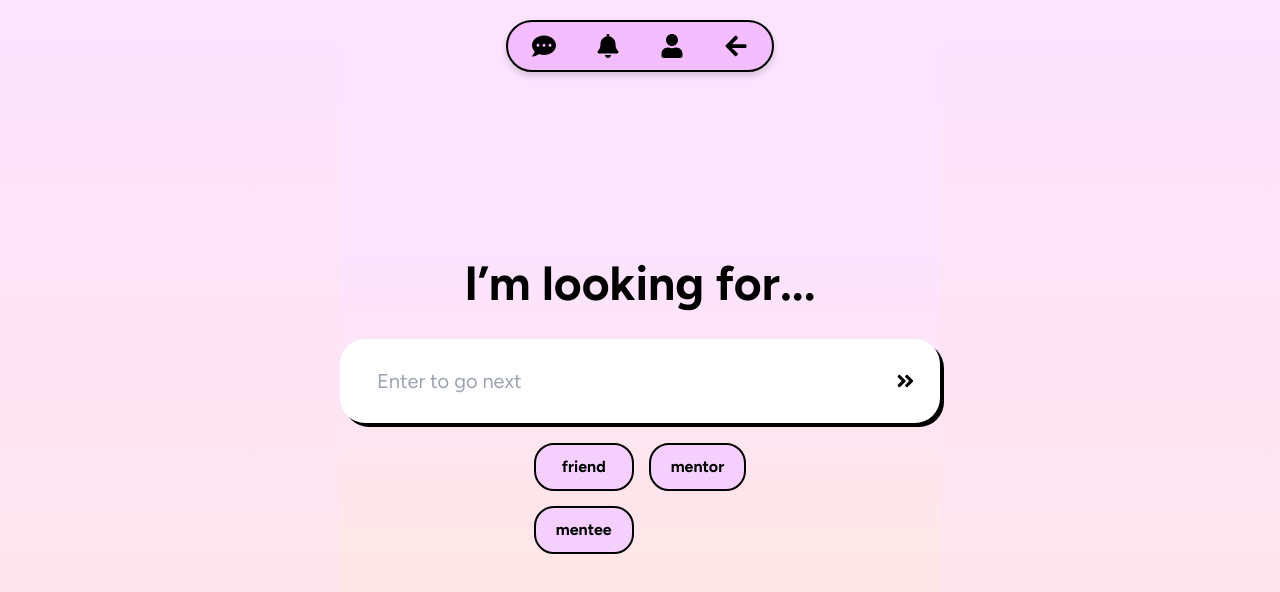
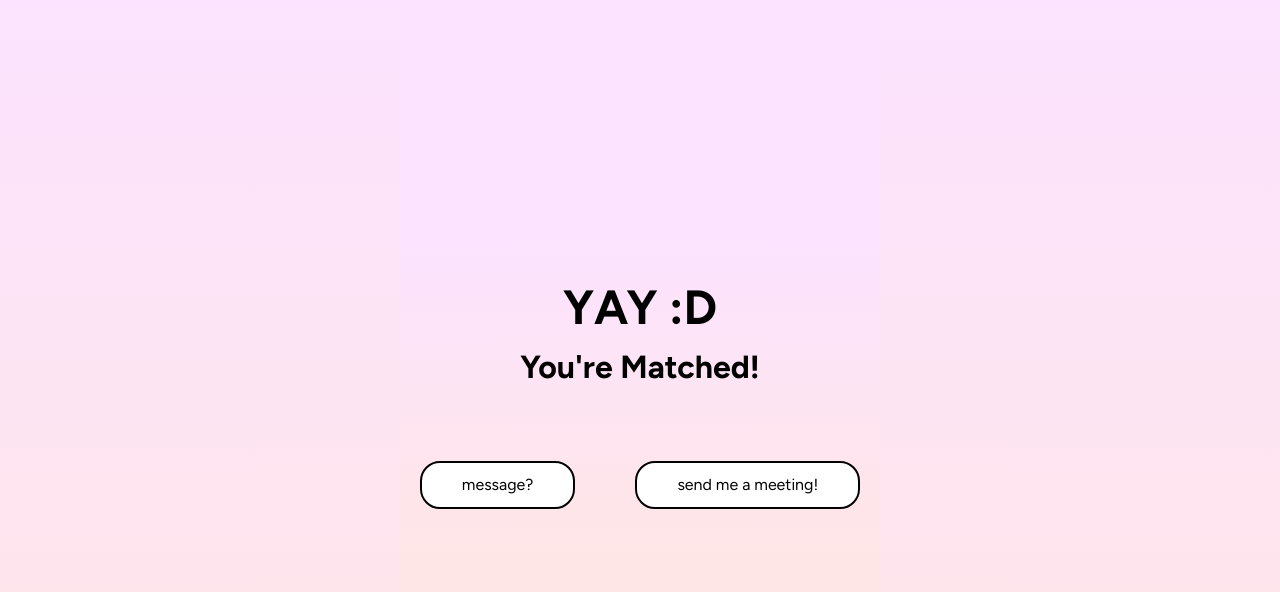
Before and after one commit to aayahosman/TreeHacks-Project, a React (Create React App) app in the folder client/: page /profile/lookingfor in a window 1280 px wide. Shown: the top 592 px of the page. Built offline with nearby package versions, Linux system fonts and the light colour scheme.

Commit message:
i messed up

```diff
--- a/client/src/components/LookingFor.jsx
+++ b/client/src/components/LookingFor.jsx
@@ -1,42 +1,76 @@
-import React, { useState } from "react";
-import { FaAngleDoubleRight } from "react-icons/fa";
-import { useNavigate } from "react-router-dom";
-import "../LookingFor.css"; // Import CSS
-import NavBar from "./NavBar";
+import { useState } from 'react';
+import { useNavigate } from 'react-router-dom';
+import '../css/match.css';
 
-const LookingFor = () => {
-    const [query, setQuery] = useState("");
+function Match() {
     const navigate = useNavigate();
+    const [meetingLink, setMeetingLink] = useState(null);
+    const [loading, setLoading] = useState(false);
+    const [showTitle, setShowTitle] = useState(true);
+    const [showLoader, setShowLoader] = useState(false);
+    const [meetingTime, setMeetingTime] = useState("2:00 PM, Tuesday, 14th March, 2025");
+
+    const createMeeting = async () => {
+        setShowTitle(false); // Hide "You're Matched!"
+        setLoading(true);
+
+        setTimeout(() => {
+            setShowLoader(true); // Show spinner after delay
+        }, 1200); // 1.2s delay to make it more visible
+
+        try {
+            const response = await fetch('http://localhost:5001/api/zoom/create-meeting', {
+                method: 'POST',
+                headers: {
+                    'Content-Type': 'application/json',
+                },
+                body: JSON.stringify({ topic: 'Meeting with Mentor' }),
+            });
+
+            const data = await response.json();
+            console.log('Meeting Created:', data);
+
+            if (data.join_url) {
+                setMeetingLink(data.join_url);
+            }
+        } catch (error) {
+            console.error('Error creating meeting:', error);
+        }
+
+        setLoading(false);
+        setShowLoader(false);
+    };
 
     return (
-        <div className="looking-container">
-            <NavBar />
-            {/* Heading */}
-            <h1 className="looking-heading">I’m looking for...</h1>
+        <div className="match-container">
+            {showTitle && (
+                <>
+                    <h1>YAY :D</h1>
+                    <h2>You're Matched!</h2>
+                </>
+            )}
 
-            {/* Input Box */}
-            <div className="input-container">
-                <input
-                    type="text"
-                    value={query}
-                    onChange={(e) => setQuery(e.target.value)}
-                    placeholder="Enter to go next"
-                    className="input-box"
-                />
-                <FaAngleDoubleRight
-                    className="submit-icon"
-                    onClick={() => navigate("/InterestedIn")}
-                />
-            </div>
-
-            {/* Options */}
-            <div className="options-container">
-                <button className="option-button" onClick={() => setQuery("friend")}>friend</button>
-                <button className="option-button" onClick={() => setQuery("mentor")}>mentor</button>
-                <button className="option-button" onClick={() => setQuery("mentee")}>mentee</button>
-            </div>
+            {loading ? (
+                <div className="loading-screen">
+                    <p>We’re looking at your schedule and setting up a meeting...</p>
+                    {showLoader && <div className="spinner"></div>}
+                </div>
+            ) : meetingLink ? (
+                <div className="meeting-confirmation">
+                    <p>We are scheduling your meeting at:</p>
+                    <p><strong>{meetingTime}</strong></p>
+                    <button className="edit-btn">Edit</button>
+                    <button className="confirm-btn">Confirm</button>
+                    <p>Meeting Link: <a href={meetingLink} target="_blank" rel="noopener noreferrer">Join Meeting</a></p>
+                </div>
+            ) : (
+                <div className="button-container">
+                    <button className="message-btn" onClick={() => navigate('/messages')}>message?</button>
+                    <button className="meeting-btn" onClick={createMeeting}>send me a meeting!</button>
+                </div>
+            )}
         </div>
     );
-};
+}
 
-export default LookingFor;
+export default Match;
--- a/client/src/components/Matched.jsx
+++ b/client/src/components/Matched.jsx
@@ -11,12 +11,12 @@ function Match() {
     const [meetingTime, setMeetingTime] = useState("2:00 PM, Tuesday, 14th March, 2025");
 
     const createMeeting = async () => {
-        setShowTitle(false);
+        setShowTitle(false); // Hide "You're Matched!"
         setLoading(true);
 
         setTimeout(() => {
-            setShowLoader(true);
-        }, 1200);
+            setShowLoader(true); // Show spinner after delay
+        }, 1200); // 1.2s delay to make it more visible
 
         try {
             const response = await fetch('http://localhost:5001/api/zoom/create-meeting', {
@@ -45,30 +45,28 @@ function Match() {
         <div className="match-container">
             {showTitle && (
                 <>
-                    <h1 className="cute-title">YAY! 🎉</h1>
-                    <h2 className="cute-subtitle">You're Matched! ✨</h2>
+                    <h1>YAY :D</h1>
+                    <h2>You're Matched!</h2>
                 </>
             )}
 
             {loading ? (
                 <div className="loading-screen">
-                    <p className="loading-text">We’re looking at your schedule and setting up a meeting... ⏳✨</p>
-                    {showLoader && <div className="cute-spinner"></div>}
+                    <p>We’re looking at your schedule and setting up a meeting...</p>
+                    {showLoader && <div className="spinner"></div>}
                 </div>
             ) : meetingLink ? (
                 <div className="meeting-confirmation">
-                    <p className="confirmation-text">Your meeting is scheduled at:</p>
-                    <p className="meeting-time">🕒 {meetingTime}</p>
-                    <div className="button-group">
-                        <button className="edit-btn">✏️ Edit</button>
-                        <button className="confirm-btn">✅ Confirm</button>
-                    </div>
-                    <p className="meeting-link">📎 <a href={meetingLink} target="_blank" rel="noopener noreferrer">Join Meeting</a></p>
+                    <p>We are scheduling your meeting at:</p>
+                    <p><strong>{meetingTime}</strong></p>
+                    <button className="edit-btn">Edit</button>
+                    <button className="confirm-btn">Confirm</button>
+                    <p>Meeting Link: <a href={meetingLink} target="_blank" rel="noopener noreferrer">Join Meeting</a></p>
                 </div>
             ) : (
                 <div className="button-container">
-                    <button className="message-btn" onClick={() => navigate('/messages')}>💌 Message?</button>
-                    <button className="meeting-btn" onClick={createMeeting}>📅 Schedule a meeting!</button>
+                    <button className="message-btn" onClick={() => navigate('/messages')}>message?</button>
+                    <button className="meeting-btn" onClick={createMeeting}>send me a meeting!</button>
                 </div>
             )}
         </div>
--- a/client/src/components/SwipeMatch.jsx
+++ b/client/src/components/SwipeMatch.jsx
@@ -5,6 +5,7 @@ import SwipeCard from "./SwipeCard";
 import profilesData from "../json/profiles.json";
 import "../App.css";
 import NavBar from "./NavBar";
+import Matched from "./Matched";
 
 const SwipeMatch = () => {
   const [profilesQueue, setProfilesQueue] = useState(profilesData);
--- a/client/src/css/match.css
+++ b/client/src/css/match.css
@@ -76,10 +76,20 @@ p {
     border: 2px solid black;
     border-radius: 20px;
 }
-
 .message-btn:hover, .meeting-btn:hover {
     background-color: black;
     color: white;
+}
+.meeting-confirmation a {
+    font-size: 1.5rem; /* Increase font size */
+    font-weight: bold; /* Make it bold */
+    color: #007bff; /* Set a distinct blue color */
+    text-decoration: underline; /* Underline to indicate it's a link */
+    transition: color 0.3s ease;
+}
+
+.meeting-confirmation a:hover {
+    color: #0056b3; /* Darker blue on hover for better visibility */
 }
 
 .button-container {
--- a/client/src/json/profiles.json
+++ b/client/src/json/profiles.json
@@ -8,7 +8,7 @@
     },
     {
       "id": 2,
-      "name": "Bob",
+      "name": "Emily",
       "preference": "Sports",
       "bio": "Avid basketball player and fitness enthusiast.",
       "image": "images/cat2.png"
```
